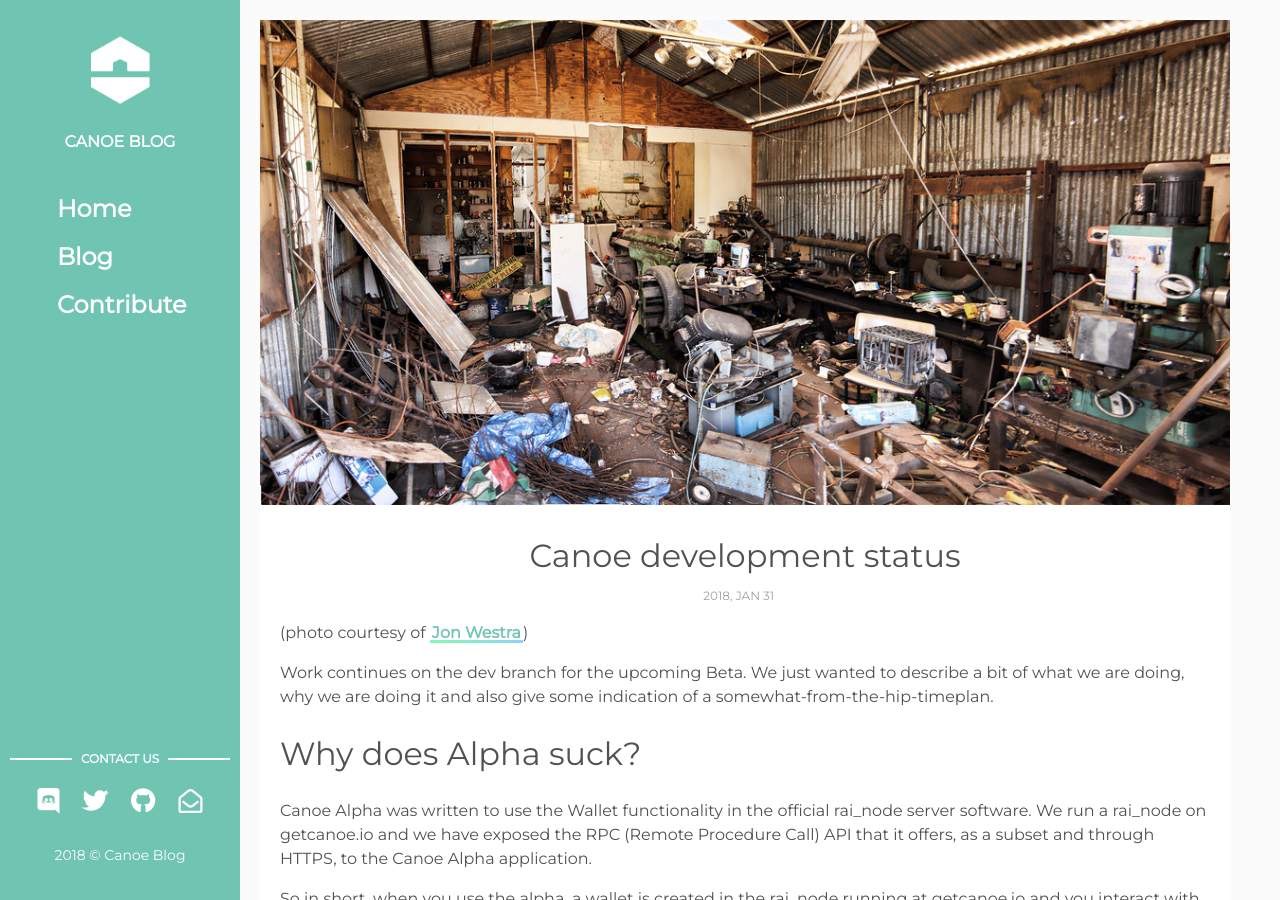
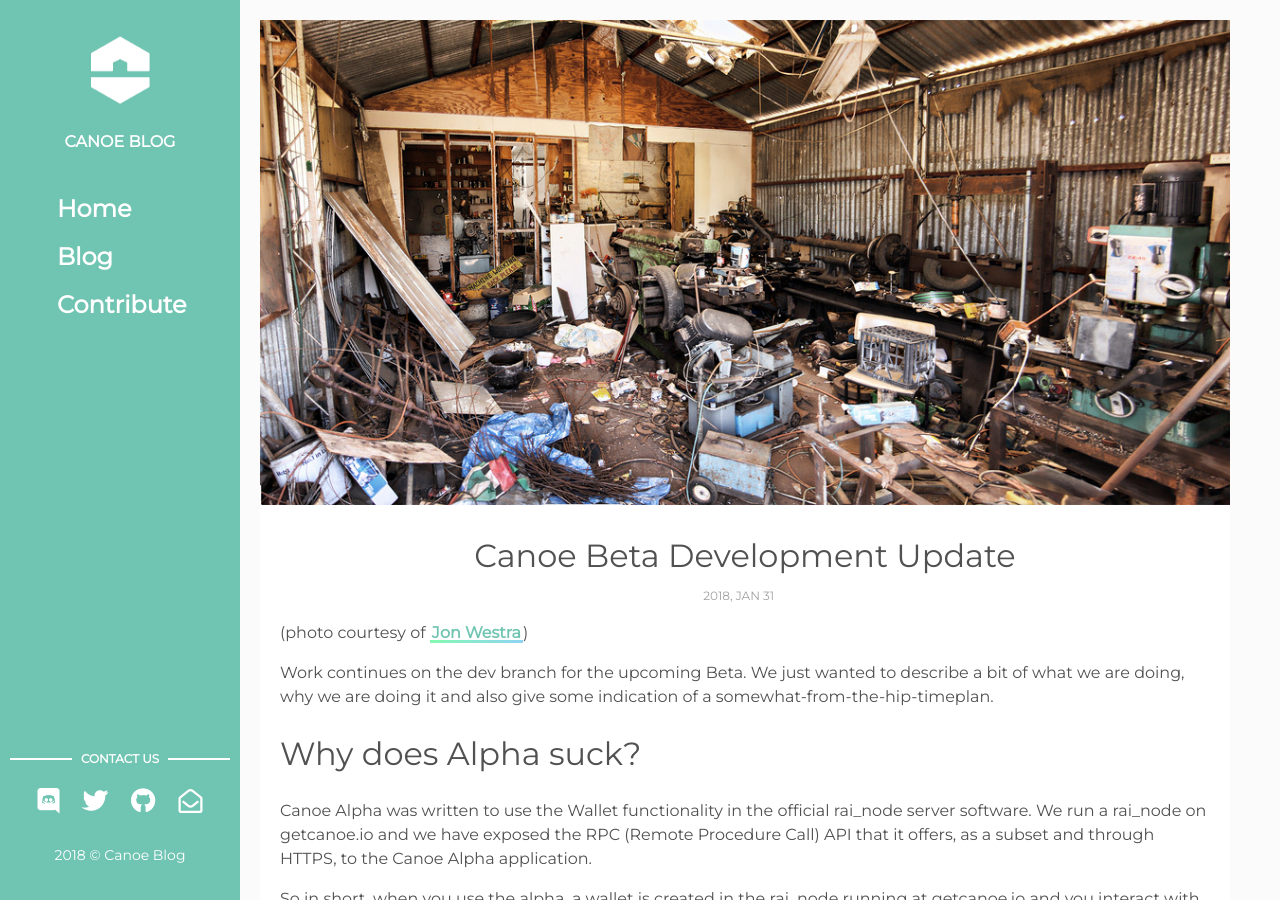
Before and after one commit to getcanoe/website, a Jekyll site: the page built from _posts/2018-01-31-canoe-development-status.markdown, in a window 1280 px wide and 900 px high. Built offline with Jekyll 4.4.1, drawn with Linux system fonts in a browser that asks for light colours; nearby versions of some CDN libraries.

Commit message:
Fix title

```diff
--- a/_posts/2018-01-31-canoe-development-status.markdown
+++ b/_posts/2018-01-31-canoe-development-status.markdown
@@ -1,6 +1,6 @@
 ---
 layout: post
-title: Canoe development status
+title: Canoe Beta Development Update
 date: 2018-01-31 10:00:00
 description:
 img: workshop.jpg
```
